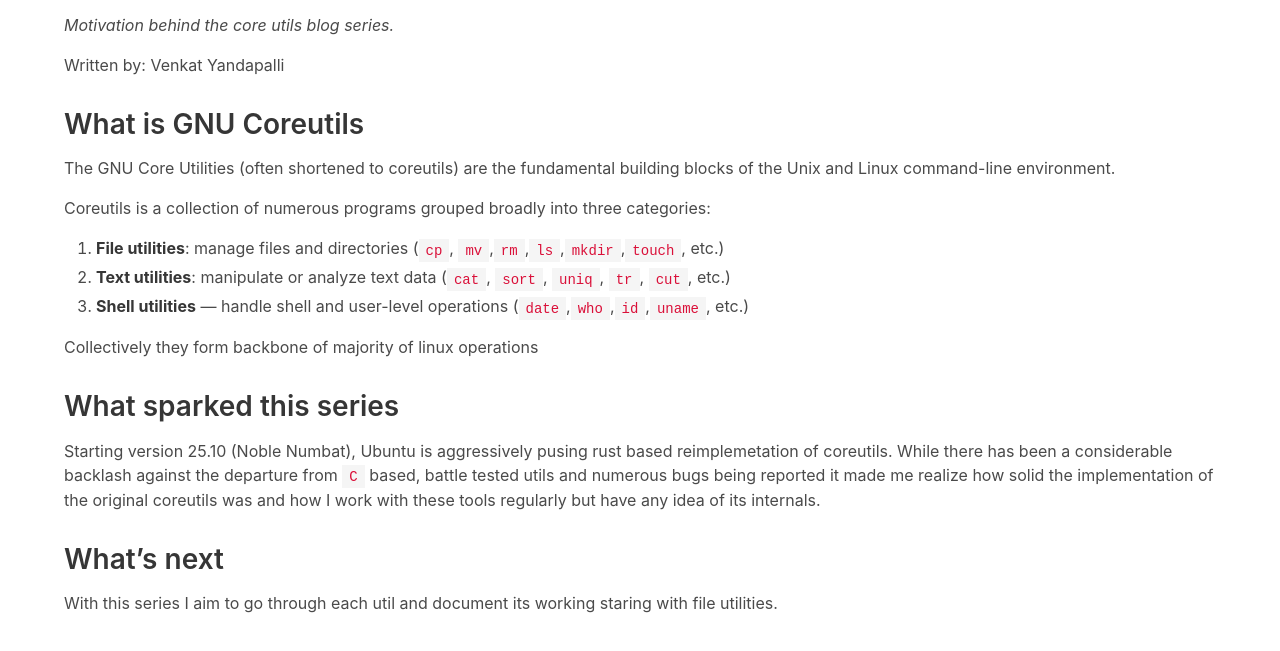
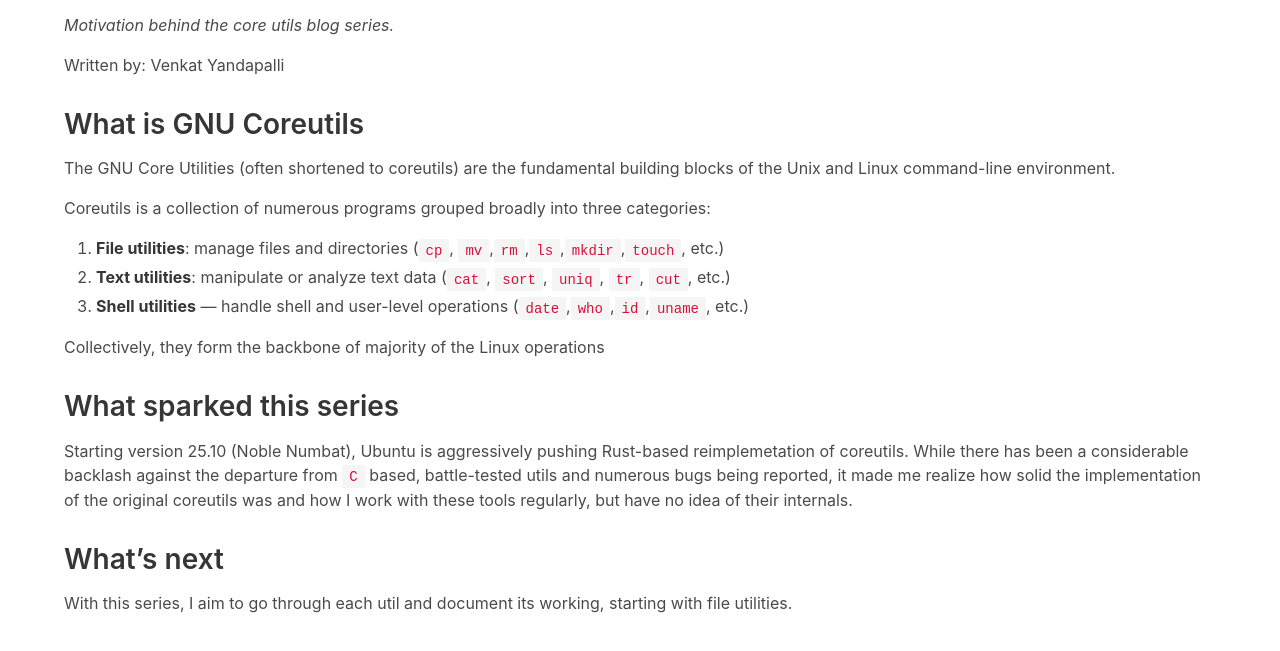
Before and after one commit to Quantumofcosmos/quantumofcosmos.github.io, an Astro site: page /posts/1-Series-Intro in a window 1280 px wide. Shown: the part 127-778 px from the top of the page. Built offline with nearby package versions, Linux system fonts and the light colour scheme; Astro itself is replaced by a stand-in of ours.

Commit message:
Update 1-Series-Intro.md

```diff
--- a/src/pages/posts/1-Series-Intro.md
+++ b/src/pages/posts/1-Series-Intro.md
@@ -19,13 +19,13 @@
 
 3. **Shell utilities** — handle shell and user-level operations (`date`,`who`,`id`,`uname`, etc.)
 
-Collectively they form backbone of majority of linux operations
+Collectively, they form the backbone of majority of the Linux operations
 
 ## What sparked this series
 
-Starting version 25.10 (Noble Numbat), Ubuntu is aggressively pusing rust based reimplemetation of coreutils. While there has been a considerable backlash against the departure from `C` based, battle tested utils and numerous bugs being reported it made me realize how solid the implementation of the original coreutils was and how I work with these tools regularly but have any idea of its internals.
+Starting version 25.10 (Noble Numbat), Ubuntu is aggressively pushing Rust-based reimplemetation of coreutils. While there has been a considerable backlash against the departure from `C` based, battle-tested utils and numerous bugs being reported, it made me realize how solid the implementation of the original coreutils was and how I work with these tools regularly, but have no idea of their internals.
 
 
 ## What's next
 
-With this series I aim to go through each util and document its working staring with file utilities.
+With this series, I aim to go through each util and document its working, starting with file utilities.
```
